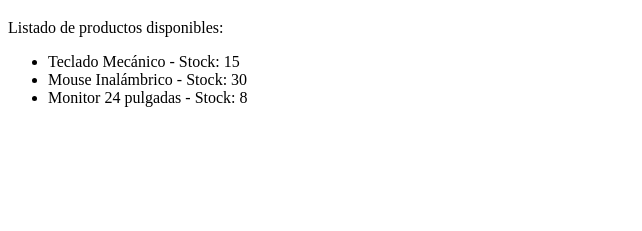
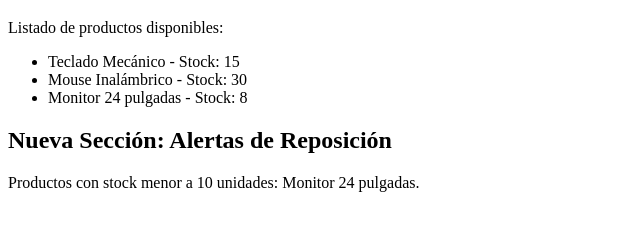
Before and after one commit to Rodrigomdiaz92/parcial2-v2-software, a plain HTML site: page index.html in a window 1280 px wide. Shown: the part 61-292 px from the top of the page, without its empty margins (0-642 px from the left). Drawn offline with Linux system fonts and the light colour scheme.

Commit message:
agregar nueva seccion alerta de reposicion

```diff
--- a/index.html
+++ b/index.html
@@ -12,5 +12,8 @@
         <li>Mouse Inalámbrico - Stock: 30</li>
         <li>Monitor 24 pulgadas - Stock: 8</li>
     </ul>
+
+    <h2>Nueva Sección: Alertas de Reposición</h2>
+    <p>Productos con stock menor a 10 unidades: Monitor 24 pulgadas.</p>
 </body>
 </html>
```
